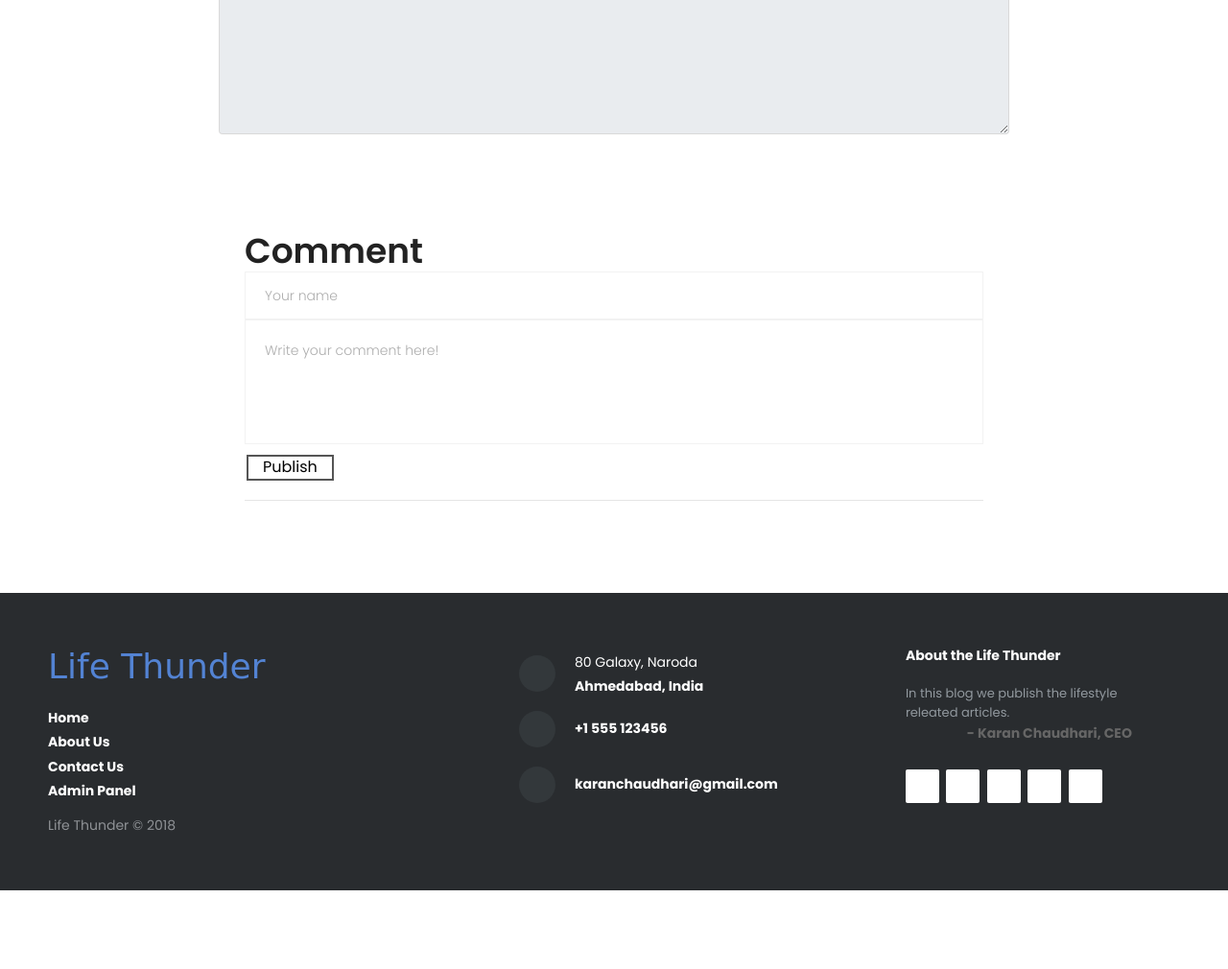
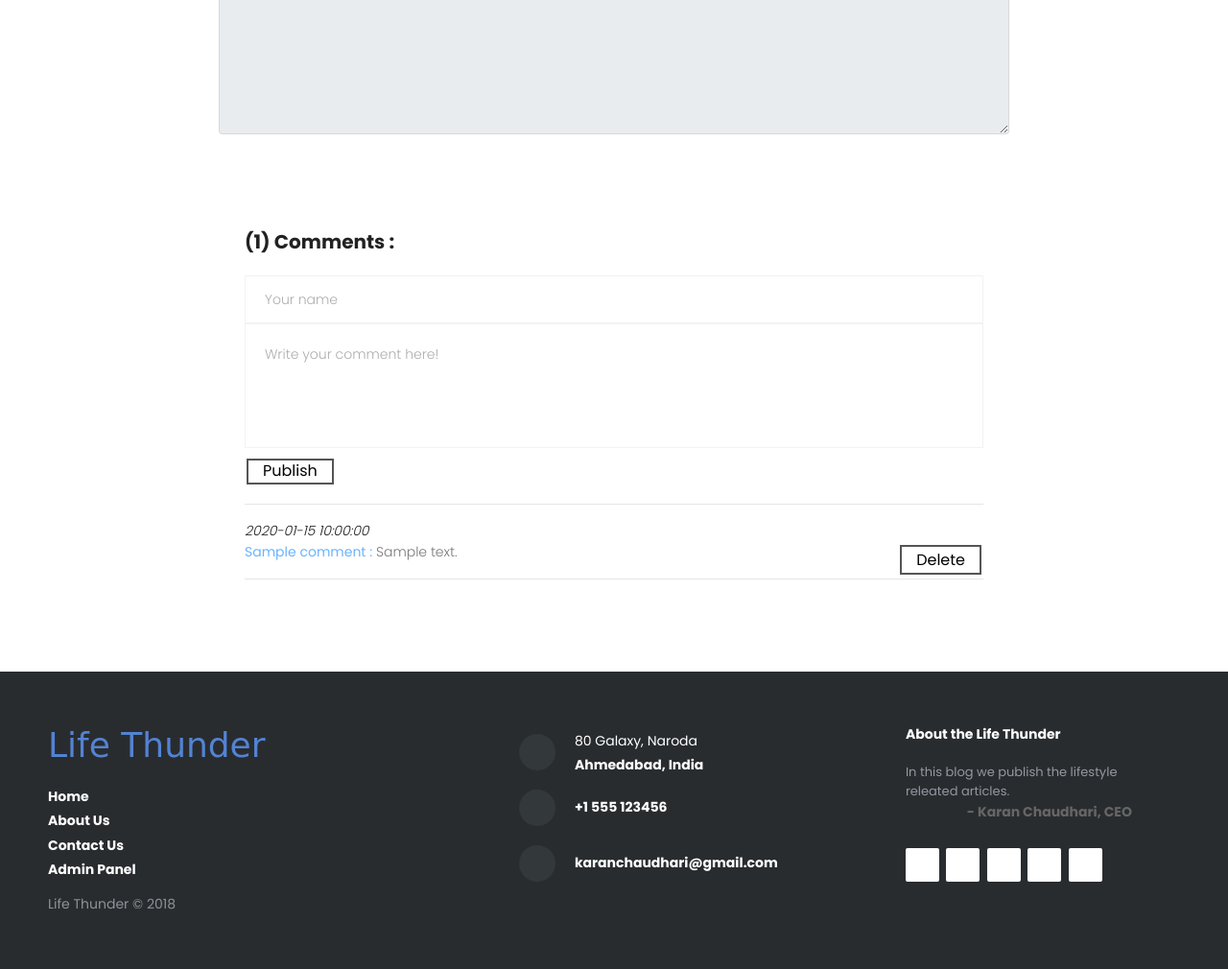
Before and after one commit to karan-chaudhari/flask-blog, a Flask app: a page that uses templates/post.html in a window 1280 px wide. Shown: the part 1304-2314 px from the top of the page at 96% size. Before the commit the page ends 2232 px from the top, so only its background shows below. Run offline with Flask 2, Linux system fonts and the light colour scheme; the visitor is signed in with stand-in values (Sample User, id 1); tables that the repository leaves empty hold one stand-in row (values such as "Sample post"); grey boxes marked "Sample" are stand-in pictures; some libraries are stand-ins or nearby versions; some web fonts are replaced.

Commit message:
Add comment feature in blog post

```diff
--- a/main.py
+++ b/main.py
@@ -26,6 +26,13 @@ class Posts(db.Model):
     slug = db.Column(db.String(50), unique=False, nullable=False)
     img_file = db.Column(db.String(50), unique=False, nullable=False)
     content = db.Column(db.String(1000), unique=False, nullable=False)
+
+class Comments(db.Model):
+    sno = db.Column(db.Integer, primary_key=True)
+    name = db.Column(db.String(50), unique=False, nullable=False)
+    body = db.Column(db.String(500), unique=False, nullable=False)
+    datetime = db.Column(db.DateTime, nullable=False, default=datetime.now)
+    post_sno = db.Column(db.Integer, db.ForeignKey('posts.sno'), nullable=False)
 
 class Contacts(db.Model):
     sno = db.Column(db.Integer, primary_key=True)
@@ -75,7 +82,29 @@ def contact():
 @app.route("/post/<string:post_slug>",methods=["GET"])
 def post_route(post_slug):
     post = Posts.query.filter_by(slug=post_slug).first()
-    return render_template("post.html",params=params,post=post)
+    comments = Comments.query.filter_by(post_sno=post.sno)
+    return render_template("post.html",params=params,post=post,comments=comments)
+
+@app.route("/post/<int:post_sno>/comment", methods=["GET","POST"])
+def comment(post_sno):
+    post = Posts.query.get_or_404(post_sno)
+    sno = Posts.query.get_or_404(post.sno)
+    if request.method == "POST":
+        name = request.form.get('cmntr_name')
+        comment = request.form.get('comment')
+        entry = Comments(sno=sno,name=name,body=comment,post_sno=post.sno)
+        db.session.add(entry)
+        db.session.commit()
+    comments = Comments.query.filter_by(post_sno=post.sno)
+    return render_template('post.html',params=params,post=post,comments=comments)
+
+@app.route("/delete_comment/<string:sno>")
+def delete_comment(sno):
+    if 'admin' in session and session['admin'] == params['admin_user']:
+        comment = Comments.query.filter_by(sno=sno).first()
+        db.session.delete(comment)
+        db.session.commit()
+        return redirect("/")
 
 @app.route("/deshboard", methods=["GET","POST"])
 def deshboard():
--- a/templates/post.html
+++ b/templates/post.html
@@ -78,8 +78,12 @@
         <div class="col-lg-8 col-md-10 mx-auto">
             <div class="panel panel-info">
                 <div class="panel-body">
-                  <h1>Comment</h1>
-                    <form action="#" method="post">
+                  {% if comments.count() > 0 %}
+                  <h2><span>({{comments.count()}}) Comments :</span></h2> <br>
+                  {% else %}
+                  <h2><span>Comment :</span></h2> <br>
+                  {% endif %}
+                    <form action="/post/{{post.sno}}/comment" method="post">
                     <input type="text" name="cmntr_name" placeholder="Your name" class="pb-cmnt-name" required></input>
                     <textarea name="comment" placeholder="Write your comment here!" class="pb-cmnt-textarea" required></textarea>
                     <button class="button button1" type="submit">Publish</button>
@@ -87,13 +91,13 @@
                     <hr>
                     <div>
                     {% for comment in comments %}
-                        <div class="float-left"><i>{{comment.timestamp}}
+                        <div class="float-left"><i>{{comment.datetime}}
                         </i>
                         </div>
                         <br>
                         <div><b>{{comment.name}} : </b> {{comment.body}}
                         {% if session %}
-                        <div class="float-right" method="post" method="get"><a href="/delete_comment/{{comment.sno}}"><button class="delete-button">Delete</button></a></div>
+                        <div class="float-right" method="post"><a href="/delete_comment/{{comment.sno}}"><button class="button button1">Delete</button></a></div>
                         {% endif %}
                         </div>
                         <hr>
```
